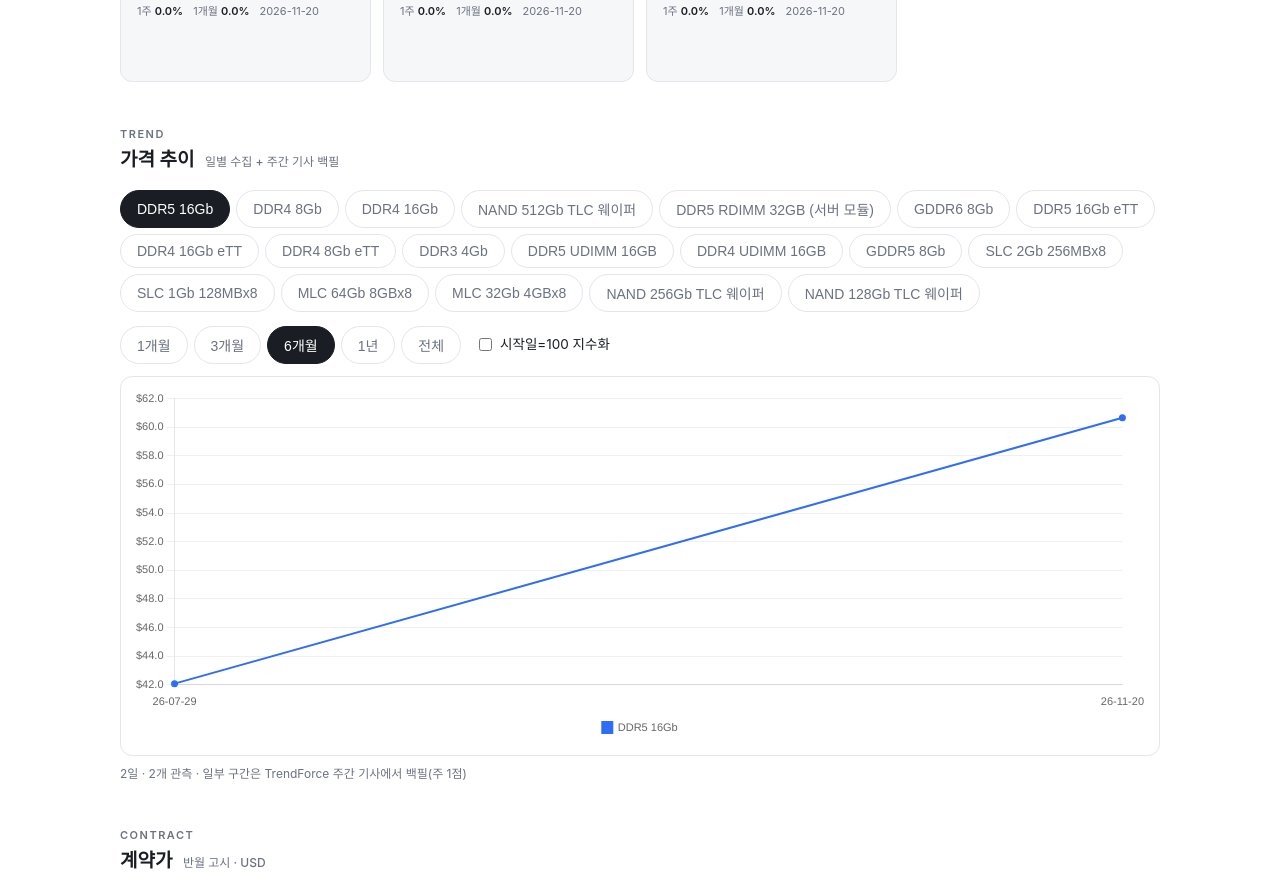
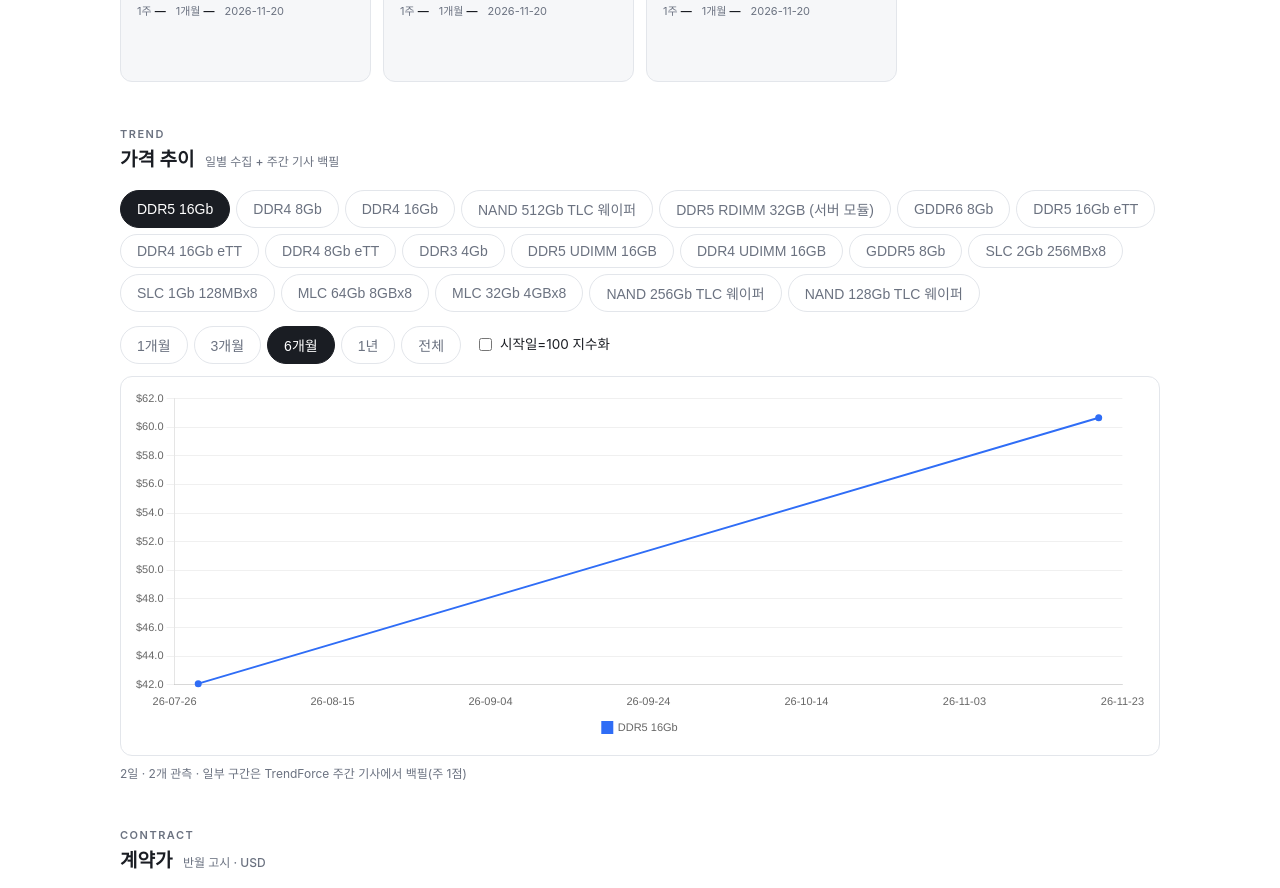
Before and after one commit to akmeresearch/stock, a plain HTML site: page ai.html in a window 1280 px wide. Shown: the part 1312-2200 px from the top of the page. Drawn offline with Linux system fonts and the light colour scheme.

Commit message:
AI 지표: 추이 차트 시간축 비례, 1주·1개월 변동 표기 보정
Co-Authored-By: Claude Fable 5.1 <noreply@anthropic.com>
Claude-Session: https://claude.ai/code/session_01NKfZM7HwXMvgS4wQJTBZZ8

```diff
--- a/ai.html
+++ b/ai.html
@@ -87,6 +87,6 @@
 
   <div class="footer">출처: TrendForce 가격 페이지(DRAMeXchange), TrendForce Press Center, SemiAnalysis 공개 피드, 네이버페이 증권. 정보 제공 목적이며 투자 권유가 아닙니다.</div>
 </main>
-<script src="site/ai.js?v=202611201400"></script>
+<script src="site/ai.js?v=202611201500"></script>
 </body>
 </html>
--- a/site/ai.js
+++ b/site/ai.js
@@ -50,7 +50,7 @@
       const it = items[k], h = it.history, last = h[h.length - 1], prev = h.length > 1 ? h[h.length - 2] : null;
       const chg = last[2] != null ? last[2] : (prev ? (last[1] / prev[1] - 1) * 100 : null);
       const wk = h.filter(x => x[0] >= dayShift(last[0], -7))[0], mo = h.filter(x => x[0] >= dayShift(last[0], -30))[0];
-      const pc = (a, b) => (a && b && a[1]) ? `${sgn(b[1] / a[1] - 1)}${fmt((b[1] / a[1] - 1) * 100, 1)}%` : '—';
+      const pc = (a, b) => (a && b && a[1] && a[0] !== b[0]) ? `${sgn(b[1] / a[1] - 1)}${fmt((b[1] / a[1] - 1) * 100, 1)}%` : '—';
       return `<div class="ind ai-ind" data-k="${esc(k)}">
         <div class="meta">${esc(it.label)}</div>
         <div class="title">${esc(short(k))}</div>
@@ -82,15 +82,16 @@
     const since = trendMonths ? dayShift(new Date().toISOString().slice(0, 10), -30 * trendMonths) : '0000';
     const sel = [...trendSel].filter(k => items[k]);
     const dates = [...new Set(sel.flatMap(k => items[k].history.filter(h => h[0] >= since).map(h => h[0])))].sort();
+    const toX = d => Date.parse(d + 'T00:00:00Z') / 864e5, fromX = x => new Date(Math.round(x) * 864e5).toISOString().slice(2, 10);
     const datasets = sel.map((k, i) => {
-      const map = Object.fromEntries(items[k].history.map(h => [h[0], h[1]]));
-      const first = dates.map(d => map[d]).find(x => x != null) || 1;
-      return { label: short(k), data: dates.map(d => map[d] == null ? null : norm ? map[d] / first * 100 : map[d]), borderColor: PAL[i % PAL.length], backgroundColor: PAL[i % PAL.length], borderWidth: 2, pointRadius: dates.length > 80 ? 0 : 2.5, tension: .2, spanGaps: true, yAxisID: norm || sel.length === 1 ? 'y' : (i === 0 ? 'y' : 'y2') };
+      const hs = items[k].history.filter(h => h[0] >= since);
+      const first = hs[0]?.[1] || 1;
+      return { label: short(k), data: hs.map(h => ({ x: toX(h[0]), y: norm ? h[1] / first * 100 : h[1], src: h[4] })), borderColor: PAL[i % PAL.length], backgroundColor: PAL[i % PAL.length], borderWidth: 2, pointRadius: hs.length > 80 ? 0 : 2.5, tension: .2, spanGaps: true, yAxisID: norm || sel.length === 1 ? 'y' : (i === 0 ? 'y' : 'y2') };
     });
     const multi = !norm && sel.length > 1;
-    const cfg = { type: 'line', data: { labels: dates, datasets }, options: { responsive: true, maintainAspectRatio: false, interaction: { mode: 'index', intersect: false },
-      plugins: { legend: { position: 'bottom', labels: { boxWidth: 10, font: { size: 11 } } }, tooltip: { callbacks: { label: c => `${c.dataset.label}: ${norm ? fmt(c.parsed.y, 1) : '$' + fmt(c.parsed.y, 3)}` } } },
-      scales: { x: { grid: { display: false }, ticks: { maxTicksLimit: 10, font: { size: 11 }, callback: (val, i) => (dates[i] || '').slice(2, 10) } },
+    const cfg = { type: 'line', data: { datasets }, options: { responsive: true, maintainAspectRatio: false, parsing: false, interaction: { mode: 'nearest', axis: 'x', intersect: false },
+      plugins: { legend: { position: 'bottom', labels: { boxWidth: 10, font: { size: 11 } } }, tooltip: { callbacks: { title: it => fromX(it[0].parsed.x), label: c => `${c.dataset.label}: ${norm ? fmt(c.parsed.y, 1) : '$' + fmt(c.parsed.y, 3)}${c.raw.src === 'weekly' ? ' (주간 기사)' : ''}` } } },
+      scales: { x: { type: 'linear', grid: { display: false }, ticks: { maxTicksLimit: 10, font: { size: 11 }, callback: x => fromX(x) } },
         y: { position: 'left', grid: { color: 'rgba(0,0,0,.06)' }, ticks: { font: { size: 11 }, callback: x => norm ? x : '$' + fmt(x, 1) } },
         ...(multi ? { y2: { position: 'right', grid: { display: false }, ticks: { font: { size: 11 }, callback: x => '$' + fmt(x, 1) } } } : {}) } } };
     if (trendChart) { trendChart.data = cfg.data; trendChart.options = cfg.options; trendChart.update(); } else trendChart = new Chart($('#trend'), cfg);
```
